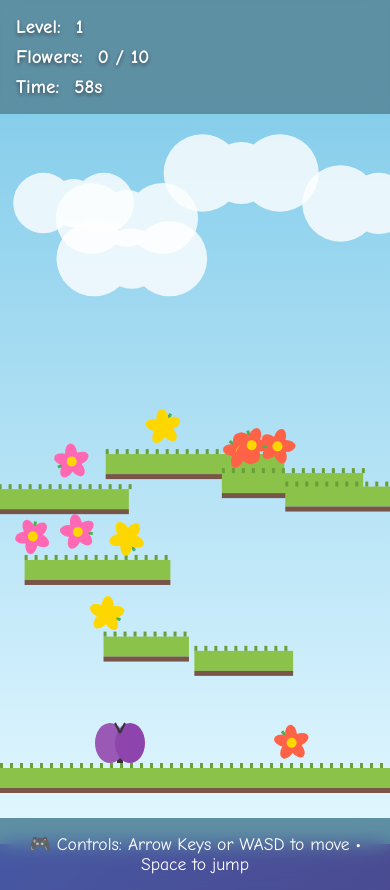
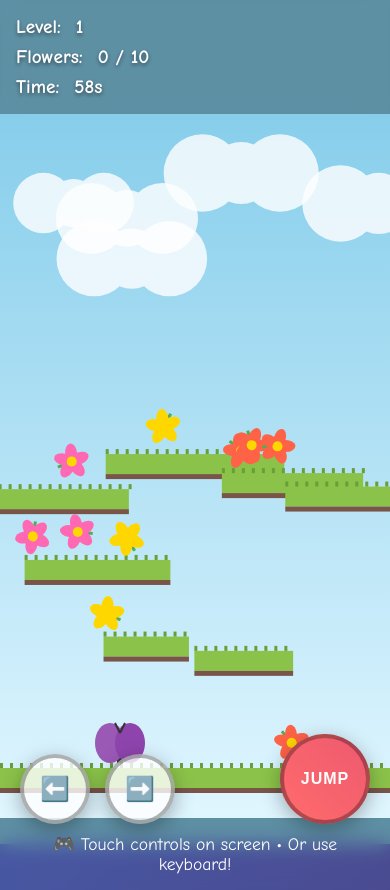
Before and after one commit to apollison/kids-adventure-game, a website: page public/index.html in a window 390 px wide. Both pictures are taken after a click on the button "START ADVENTURE!". Drawn offline with Linux system fonts and the light colour scheme.

Commit message:
Add touch controls for tablets

```diff
--- a/public/css/style.css
+++ b/public/css/style.css
@@ -229,6 +229,78 @@ body {
   50% { opacity: 0.7; }
 }
 
+/* Touch Controls */
+#touch-controls {
+  display: none; /* Hidden by default, shown on touch devices */
+  position: absolute;
+  bottom: 20px;
+  left: 0;
+  right: 0;
+  padding: 0 20px;
+  justify-content: space-between;
+  align-items: flex-end;
+  pointer-events: none;
+  z-index: 100;
+}
+
+.dpad {
+  display: flex;
+  gap: 15px;
+  pointer-events: all;
+}
+
+.touch-btn {
+  width: 80px;
+  height: 80px;
+  font-size: 2rem;
+  background: rgba(255, 255, 255, 0.8);
+  border: 4px solid rgba(0, 0, 0, 0.3);
+  border-radius: 50%;
+  cursor: pointer;
+  user-select: none;
+  -webkit-user-select: none;
+  -webkit-tap-highlight-color: transparent;
+  box-shadow: 0 6px 20px rgba(0, 0, 0, 0.3);
+  transition: all 0.1s;
+  display: flex;
+  align-items: center;
+  justify-content: center;
+  font-weight: bold;
+  color: #333;
+  touch-action: manipulation;
+  pointer-events: all;
+}
+
+.touch-btn:active {
+  transform: scale(0.9);
+  background: rgba(100, 200, 255, 0.9);
+  box-shadow: 0 2px 10px rgba(0, 0, 0, 0.3);
+}
+
+.jump-btn {
+  width: 100px;
+  height: 100px;
+  background: linear-gradient(45deg, #ff6b6b, #ee5a6f);
+  color: white;
+  font-size: 1.2rem;
+  letter-spacing: 1px;
+}
+
+.jump-btn:active {
+  background: linear-gradient(45deg, #ee5a6f, #ff6b6b);
+}
+
+/* Show touch controls on touch devices */
+@media (hover: none) and (pointer: coarse) {
+  #touch-controls {
+    display: flex !important;
+  }
+
+  #controls-hint {
+    display: none;
+  }
+}
+
 /* Mobile responsive */
 @media (max-width: 768px) {
   .game-title {
@@ -257,4 +329,20 @@ body {
   .hud-item {
     font-size: 1.2rem;
   }
+
+  #touch-controls {
+    display: flex;
+  }
+
+  .touch-btn {
+    width: 70px;
+    height: 70px;
+    font-size: 1.5rem;
+  }
+
+  .jump-btn {
+    width: 90px;
+    height: 90px;
+    font-size: 1rem;
+  }
 }
--- a/public/index.html
+++ b/public/index.html
@@ -43,8 +43,15 @@
         </div>
       </div>
       <canvas id="game-canvas"></canvas>
+      <div id="touch-controls">
+        <div class="dpad">
+          <button class="touch-btn" id="btn-left">⬅️</button>
+          <button class="touch-btn" id="btn-right">➡️</button>
+        </div>
+        <button class="touch-btn jump-btn" id="btn-jump">JUMP</button>
+      </div>
       <div id="controls-hint">
-        <p>🎮 Controls: Arrow Keys or WASD to move • Space to jump</p>
+        <p>🎮 Touch controls on screen • Or use keyboard!</p>
       </div>
     </div>
 
--- a/public/js/game.js
+++ b/public/js/game.js
@@ -395,6 +395,56 @@ function setupEventListeners() {
     game.keys[e.key] = false;
   });
 
+  // Touch controls
+  const leftBtn = document.getElementById('btn-left');
+  const rightBtn = document.getElementById('btn-right');
+  const jumpBtn = document.getElementById('btn-jump');
+
+  // Left button
+  leftBtn.addEventListener('touchstart', (e) => {
+    e.preventDefault();
+    game.keys['ArrowLeft'] = true;
+  });
+  leftBtn.addEventListener('touchend', (e) => {
+    e.preventDefault();
+    game.keys['ArrowLeft'] = false;
+  });
+
+  // Right button
+  rightBtn.addEventListener('touchstart', (e) => {
+    e.preventDefault();
+    game.keys['ArrowRight'] = true;
+  });
+  rightBtn.addEventListener('touchend', (e) => {
+    e.preventDefault();
+    game.keys['ArrowRight'] = false;
+  });
+
+  // Jump button
+  jumpBtn.addEventListener('touchstart', (e) => {
+    e.preventDefault();
+    game.keys[' '] = true;
+  });
+  jumpBtn.addEventListener('touchend', (e) => {
+    e.preventDefault();
+    game.keys[' '] = false;
+  });
+
+  // Also support mouse for testing on desktop
+  leftBtn.addEventListener('mousedown', () => game.keys['ArrowLeft'] = true);
+  leftBtn.addEventListener('mouseup', () => game.keys['ArrowLeft'] = false);
+  rightBtn.addEventListener('mousedown', () => game.keys['ArrowRight'] = true);
+  rightBtn.addEventListener('mouseup', () => game.keys['ArrowRight'] = false);
+  jumpBtn.addEventListener('mousedown', () => game.keys[' '] = true);
+  jumpBtn.addEventListener('mouseup', () => game.keys[' '] = false);
+
+  // Prevent touch dragging/scrolling
+  document.body.addEventListener('touchmove', (e) => {
+    if (game.gameActive) {
+      e.preventDefault();
+    }
+  }, { passive: false });
+
   // Select first character by default
   document.querySelector('.character-btn').click();
 }
```
